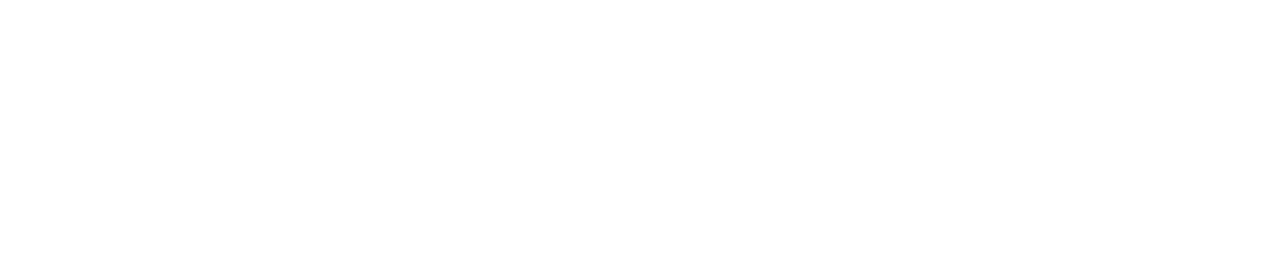
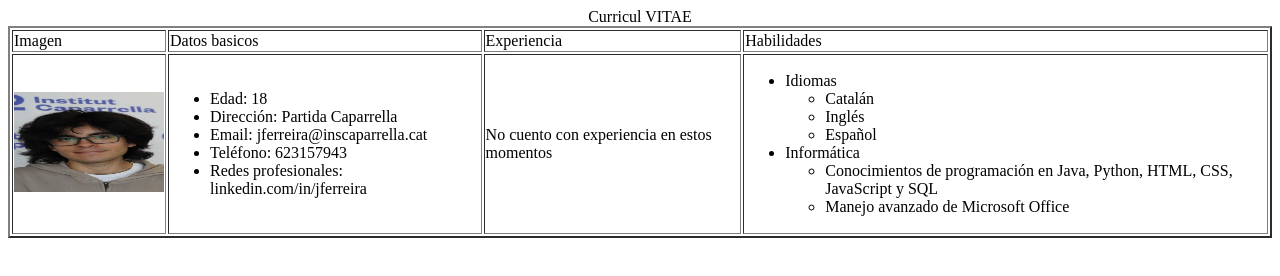
Before and after one commit to jeferreira04/ACTIVITATS2, a plain HTML site: page ACTIVITATS HTML/6_Taules/3_Activitat.html in a window 1280 px wide. Drawn offline with Linux system fonts and the light colour scheme.

Commit message:
acabando actividades HTML

```diff
--- a/ACTIVITATS HTML/6_Taules/3_Activitat.html
+++ b/ACTIVITATS HTML/6_Taules/3_Activitat.html
@@ -4,9 +4,52 @@
     <meta charset="UTF-8">
     <meta http-equiv="X-UA-Compatible" content="IE=edge">
     <meta name="viewport" content="width=device-width, initial-scale=1.0">
-    <title>Document</title>
+    <title>Activitat 3 Tablas</title>
 </head>
 <body>
 
+    <table border="2px">
+
+        <caption>Curricul VITAE</caption>
+
+        <tr>
+            <td>Imagen</td>
+            <center><td>Datos basicos</td></center>
+            <center><td>Experiencia</td></center>
+            <td>Habilidades</td>
+        </tr>
+
+            <tr>
+                <td><img src="../../IMATGES/foto_perfil.png" width="150px" height="100px"></td>
+                <td>
+                    <ul>
+                        <li>Edad: 18</li>
+                        <li>Dirección: Partida Caparrella</li>
+                        <li>Email: jferreira@inscaparrella.cat</li>
+                        <li>Teléfono: 623157943</li>
+                        <li>Redes profesionales: linkedin.com/in/jferreira</li>
+                    </ul>
+                </td>
+                <td>No cuento con experiencia en estos momentos</td>
+                <td>
+                    <ul>
+                        <li>Idiomas</li>
+                        <ul>
+                            <li>Catalán</li>
+                            <li>Inglés</li>
+                            <li>Español</li>
+                        </ul>
+
+                        <li>Informática</li>
+                        <ul>
+                            <li>Conocimientos de programación en Java, Python, HTML, CSS, JavaScript y SQL</li>
+                            <li>Manejo avanzado de Microsoft Office</li>
+                        </ul>
+                    </ul>
+                </td>
+            </tr>
+
+</table>
+
 </body>
 </html>
```
Also changed, not shown: ACTIVITATS HTML/11_Interactivos/3_Activitat.html (added, +39 -0 lines), ACTIVITATS HTML/12_Accesibilidad/2_Activitat.html (added, +33 -0 lines), ACTIVITATS HTML/3_Hipervinculos/3_Activitat.html (+4 -4 lines), ACTIVITATS HTML/5_Imagenes/4_Activitat.html (+5 -2 lines), ACTIVITATS HTML/IMAGENES/aceite.png (added), ACTIVITATS HTML/IMAGENES/corta-cebolla.png (added), ACTIVITATS HTML/IMAGENES/precuhasdepollo.png (added).
